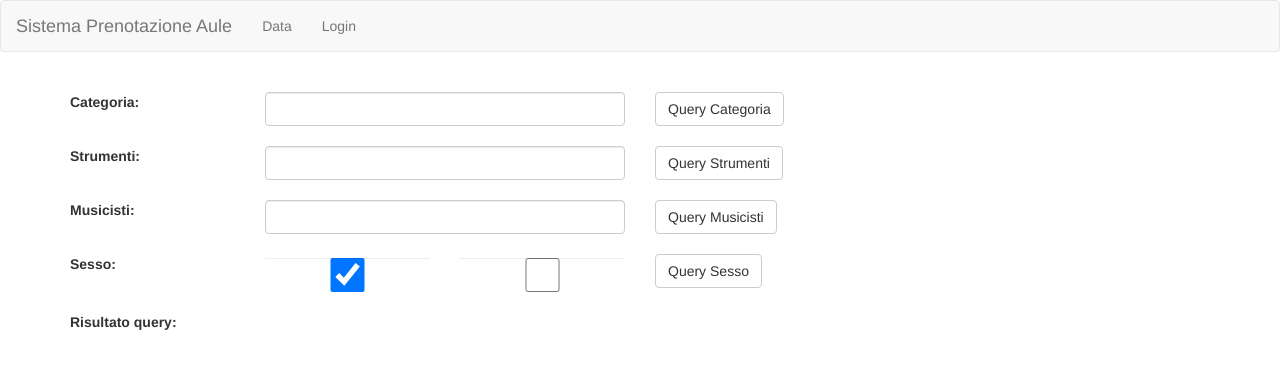
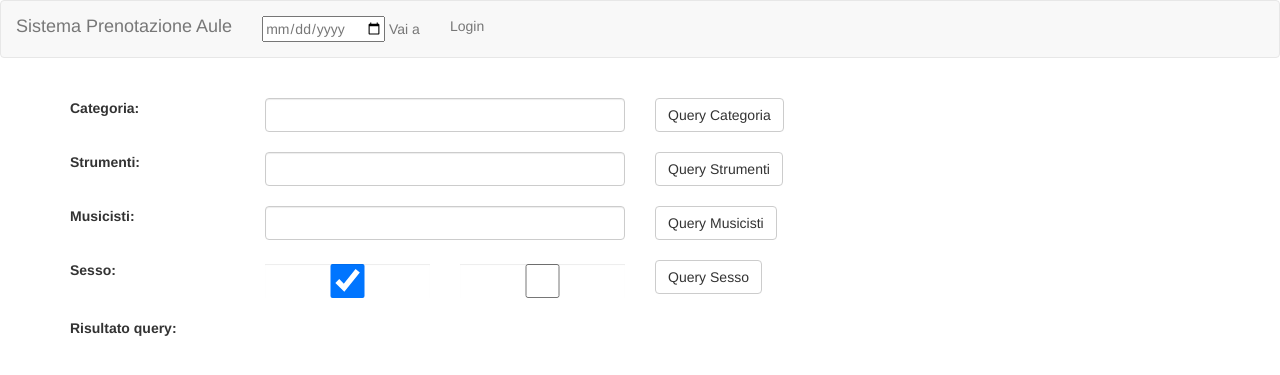
Before and after one commit to pirasalbe/5AII_Info_PHPDB_PrenotazioneAule, a PHP site: page / in a window 1280 px wide. Shown: the top 375 px of the page. Run offline with PHP 8.4, Linux system fonts and the light colour scheme.

Commit message:
Changed details

```diff
--- a/index.php
+++ b/index.php
@@ -3,13 +3,11 @@
 	$username = "root";
 	$password = "";
 	$dbname = "aule";
-	/* Create connection
+
+	//Create connection
 	$conn = new mysqli($servername, $username, $password, $dbname);
-	// Check connection
-	if ($conn->connect_error) {
-		die("Connection failed: " . $conn->connect_error);
 
-	$conn->close();*/
+	$conn->close();
 ?>
 
 <html>
@@ -26,17 +24,17 @@
 				<nav class="navbar navbar-default">
 					<div class="container-fluid">
 						<div class="navbar-header">
-							<a class="navbar-brand" href="#">Sistema Prenotazione Aule</a>
+							<a class="navbar-brand" href="index.php">Sistema Prenotazione Aule</a>
 						</div>
 						<ul class="nav navbar-nav">
-							<li><a href="#">Data</a></li>
+							<li><a href="#"><input type="date" name="data"> Vai a</a></li>
 							<li><a href="#">Login</a></li>
 						</ul>
 					</div>
 				</nav>
 
+				<br>
 
-				<br>
 				<!--- body --->
 				<form action="" method="post">
 
```
Also changed, not shown: README.md.
